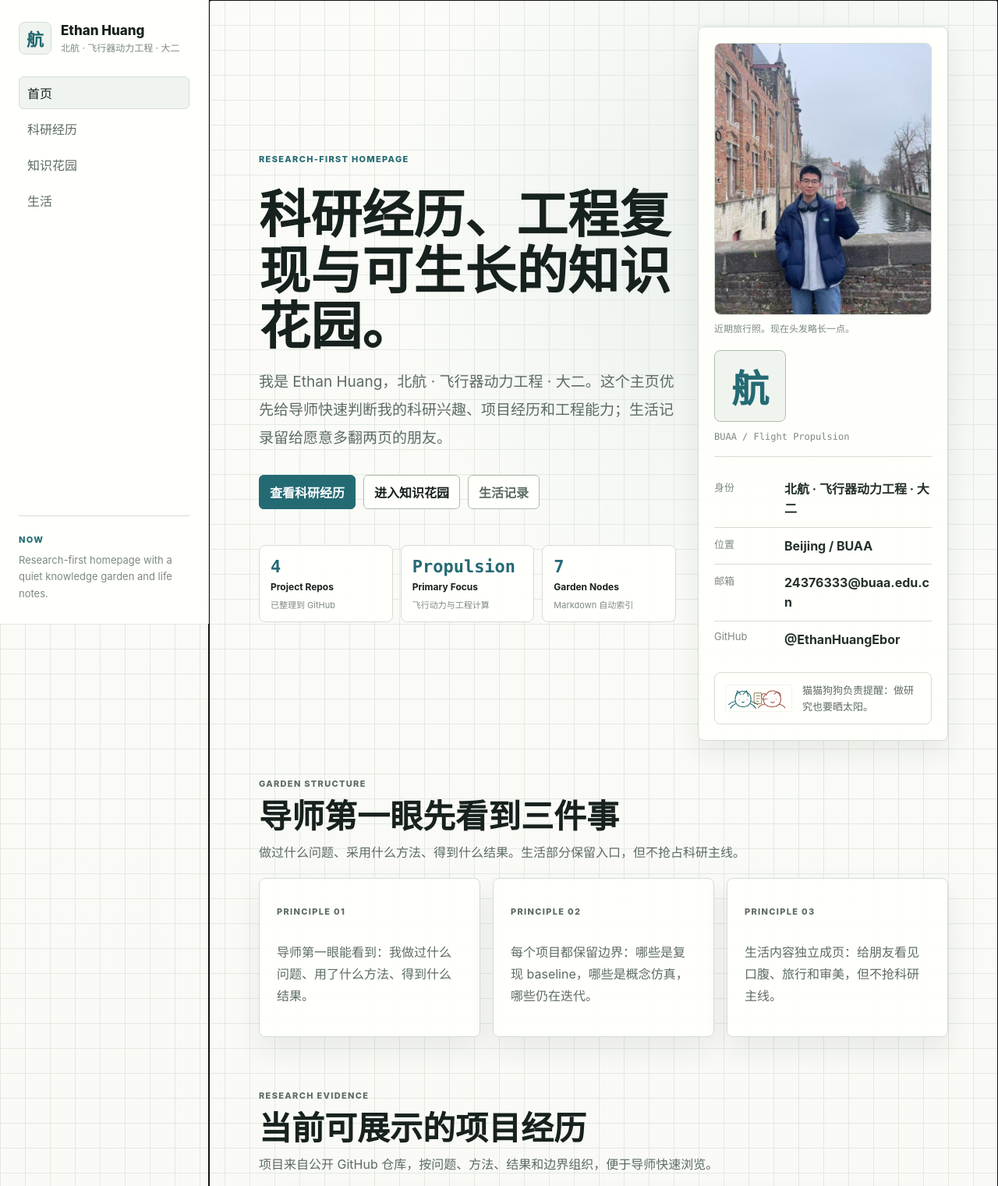
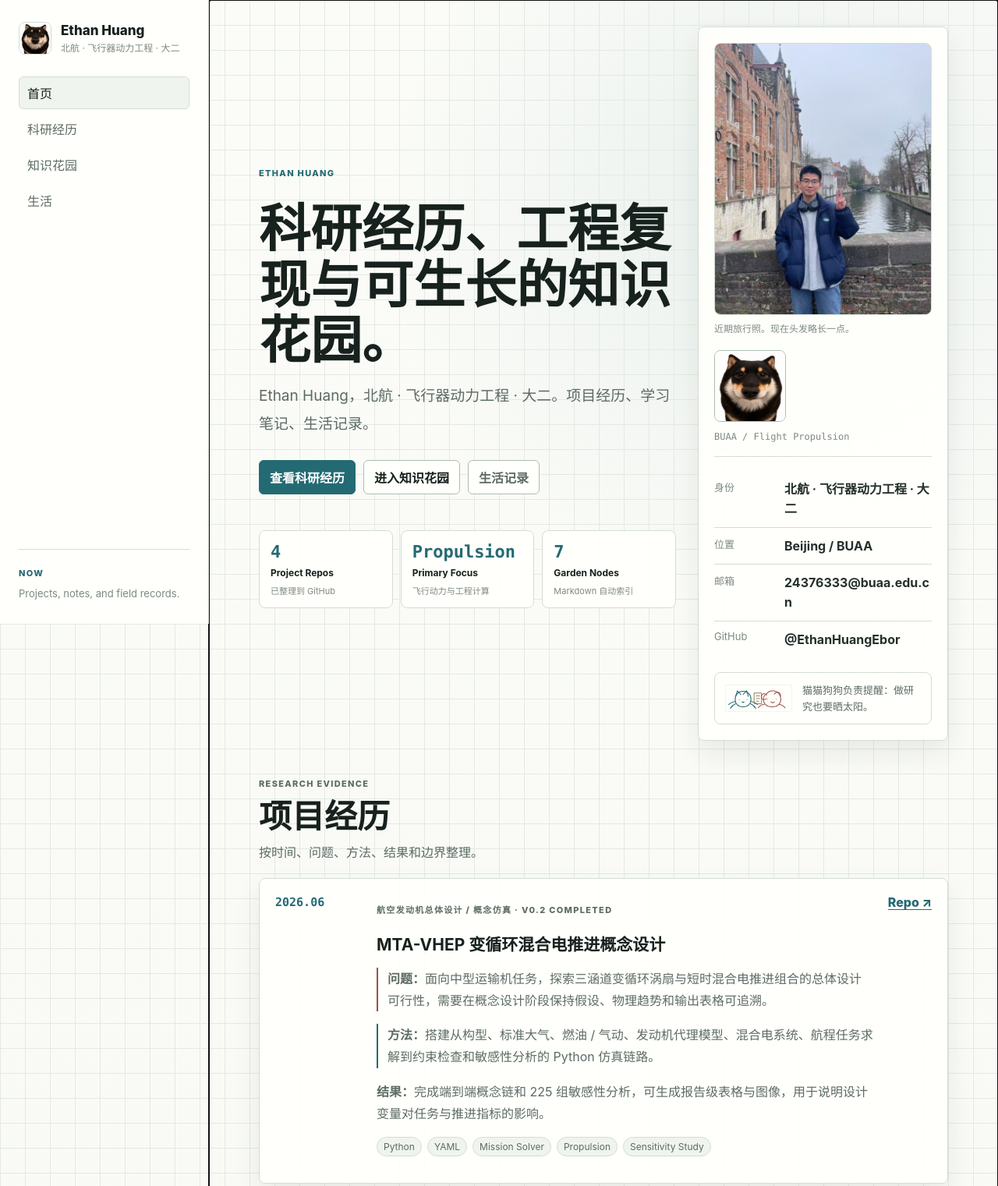
Before and after one commit to EthanHuangEbor/EthanHuangEbor.github.io, a website: page index.html in a window 1280 px wide. Shown: the top 1521 px of the page at 78% size. Drawn offline with Linux system fonts and the light colour scheme.

Commit message:
Clean homepage copy and dog icon

```diff
--- a/assets/css/style.css
+++ b/assets/css/style.css
@@ -113,6 +113,14 @@ code {
   font-weight: 800;
   background: var(--surface-soft);
   border: 1px solid var(--line);
+  overflow: hidden;
+}
+
+.brand-mark img {
+  display: block;
+  width: 100%;
+  height: 100%;
+  object-fit: cover;
 }
 
 .brand strong,
@@ -409,6 +417,14 @@ code {
   font-weight: 900;
   background: var(--surface-soft);
   border: 1px solid var(--line-strong);
+  overflow: hidden;
+}
+
+.sigil-large img {
+  display: block;
+  width: 100%;
+  height: 100%;
+  object-fit: cover;
 }
 
 .profile-list {
--- a/assets/js/app.js
+++ b/assets/js/app.js
@@ -106,7 +106,10 @@ function bindGlobalEvents() {
 function hydrateChrome() {
   const profile = state.site.profile;
   document.title = `${profile.name} · Engineering Garden`;
-  document.getElementById('brandAvatar').textContent = profile.avatarText || '航';
+  const brandAvatar = document.getElementById('brandAvatar');
+  if (brandAvatar) {
+    brandAvatar.innerHTML = `<img src="${escapeAttr(profile.avatarImage || 'assets/img/dog-avatar.png')}" alt="${escapeAttr(profile.avatarAlt || '小狗头像')}" />`;
+  }
   document.getElementById('brandName').textContent = profile.name || 'Ethan Huang';
   document.getElementById('brandTitle').textContent = profile.title || 'BUAA · Propulsion';
 }
@@ -149,7 +152,7 @@ function setActiveNav(route) {
 }
 
 function renderHome() {
-  const { profile, heroStats, principles, projects } = state.site;
+  const { profile, heroStats, projects } = state.site;
   const stats = heroStats.map(stat => ({
     ...stat,
     value: stat.value === 'auto' ? String(state.knowledge.stats.nodes) : stat.value
@@ -163,9 +166,9 @@ function renderHome() {
     <section class="page hero">
       <div class="hero-main">
         <div>
-          <p class="eyebrow">Research-first Homepage</p>
+          <p class="eyebrow">Ethan Huang</p>
           <h1 class="hero-title">科研经历、工程复现与可生长的知识花园。</h1>
-          <p class="hero-subtitle">我是 ${escapeHtml(profile.name)}，${escapeHtml(profile.title)}。这个主页优先给导师快速判断我的科研兴趣、项目经历和工程能力；生活记录留给愿意多翻两页的朋友。</p>
+          <p class="hero-subtitle">${escapeHtml(profile.name)}，${escapeHtml(profile.title)}。项目经历、学习笔记、生活记录。</p>
           <div class="hero-actions">
             <a class="button primary" href="#/cv">查看科研经历</a>
             <a class="button" href="#/knowledge">进入知识花园</a>
@@ -189,7 +192,7 @@ function renderHome() {
           <figcaption>近期旅行照。现在头发略长一点。</figcaption>
         </figure>
         <div class="profile-seal">
-          <div class="sigil-large">${escapeHtml(profile.avatarText || '航')}</div>
+          <div class="sigil-large"><img src="${escapeAttr(profile.avatarImage || 'assets/img/dog-avatar.png')}" alt="${escapeAttr(profile.avatarAlt || '小狗头像')}" /></div>
           <p>BUAA / Flight Propulsion</p>
         </div>
         <div class="profile-list">
@@ -208,25 +211,9 @@ function renderHome() {
     <section class="page section-stack">
       <div class="section-header">
         <div>
-          <p class="eyebrow">Garden Structure</p>
-          <h2>导师第一眼先看到三件事</h2>
-          <p>做过什么问题、采用什么方法、得到什么结果。生活部分保留入口，但不抢占科研主线。</p>
-        </div>
-      </div>
-      <div class="grid-3">
-        ${principles.map((item, index) => `
-          <div class="panel">
-            <p class="card-kicker">Principle ${String(index + 1).padStart(2, '0')}</p>
-            <p>${escapeHtml(item)}</p>
-          </div>
-        `).join('')}
-      </div>
-
-      <div class="section-header">
-        <div>
           <p class="eyebrow">Research Evidence</p>
-          <h2>当前可展示的项目经历</h2>
-          <p>项目来自公开 GitHub 仓库，按问题、方法、结果和边界组织，便于导师快速浏览。</p>
+          <h2>项目经历</h2>
+          <p>按时间、问题、方法、结果和边界整理。</p>
         </div>
       </div>
       <div class="project-grid">
@@ -249,7 +236,6 @@ function renderHome() {
           </a>
         `).join('')}
       </div>
-      <p class="footer-note">生活页现在分成“见天地 / 见众生 / 见自己 / 致谢”：它给朋友看，也给长期记忆留一个不打扰科研主线的位置。</p>
     </section>
   `;
 
@@ -269,7 +255,7 @@ function renderCv() {
         <div>
           <p class="eyebrow">Research Experience</p>
           <h1>科研经历与项目证据</h1>
-          <p>这一页服务导师快速浏览：每个项目都按“问题—方法—结果—边界”组织，仓库链接保留在项目卡片里，避免把站点维护信息放到第一层。</p>
+          <p>每个项目按“时间—问题—方法—结果—边界”组织，仓库链接保留在项目卡片里。</p>
         </div>
         <div class="action-row">
           <a class="button" href="${escapeAttr(profile.github)}" target="_blank" rel="noreferrer">GitHub</a>
@@ -302,7 +288,7 @@ function renderCv() {
       <div class="section-header" style="margin-top: 34px;">
         <div>
           <p class="eyebrow">Projects</p>
-          <h2>公开项目卡片</h2>
+          <h2>项目经历</h2>
         </div>
       </div>
       <div class="project-grid">
@@ -344,7 +330,7 @@ function renderLifeHub() {
         <div>
           <p class="eyebrow">Life Notes</p>
           <h1>生活：见天地，见众生，见自己</h1>
-          <p>这里面向广义朋友。前三个栏目记录旅行所感、人物短记和个人成长；致谢部分留给那些确实值得感谢的好吃的和好喝的。</p>
+          <p>见天地记录旅行所感，见众生记录人物短记，见自己记录个人成长；致谢记录好吃的和好喝的。</p>
         </div>
       </div>
 
@@ -379,7 +365,7 @@ function renderLifeHub() {
         <div class="panel">
           <p class="card-kicker">Thanks</p>
           <h2>致谢</h2>
-          <p>感谢那些让一天变好的味道：好吃的、好喝的、适合被朋友问起的具体地点。</p>
+          <p>好吃的、好喝的、具体地点和当时的味道。</p>
           <div class="field-links">
             <a href="#/eat">好吃的 · ${eatCount}</a>
             <a href="#/drink">好喝的 · ${drinkCount}</a>
--- a/data/site.json
+++ b/data/site.json
@@ -2,11 +2,13 @@
   "profile": {
     "name": "Ethan Huang",
     "handle": "@EthanHuangEbor",
-    "avatarText": "航",
+    "avatarText": "",
+    "avatarImage": "assets/img/dog-avatar.png",
+    "avatarAlt": "小狗头像",
     "photo": "assets/img/profile-bruges.jpg",
     "photoAlt": "Ethan Huang 在布鲁日河边的照片",
     "title": "北航 · 飞行器动力工程 · 大二",
-    "tagline": "科研经历优先呈现，知识花园长期生长，生活记录给朋友慢慢翻。",
+    "tagline": "项目经历、学习笔记、生活记录。",
     "location": "Beijing / BUAA",
     "email": "24376333@buaa.edu.cn",
     "github": "https://github.com/EthanHuangEbor",
@@ -31,11 +33,7 @@
       "hint": "Markdown 自动索引"
     }
   ],
-  "principles": [
-    "导师第一眼能看到：我做过什么问题、用了什么方法、得到什么结果。",
-    "每个项目都保留边界：哪些是复现 baseline，哪些是概念仿真，哪些仍在迭代。",
-    "生活内容独立成页：给朋友看见口腹、旅行和审美，但不抢科研主线。"
-  ],
+  "principles": [],
   "skills": [
     {
       "group": "工程与科研",
@@ -142,7 +140,7 @@
   "candidateSections": [
     {
       "title": "科研经历",
-      "reason": "导师需要先看到清楚的问题、方法、结果和项目边界。",
+      "reason": "记录清楚的问题、方法、结果和项目边界。",
       "implementation": "继续把 GitHub 仓库、README、实验图表和复盘文字互相连接。"
     },
     {
@@ -167,7 +165,7 @@
     },
     {
       "title": "致谢",
-      "reason": "朋友访问时可以看到更具体、更有人味的吃喝记录。",
+      "reason": "保存具体的吃喝记录。",
       "implementation": "分成好吃的和好喝的，记录地点、风味、价格和复访意愿。"
     }
   ],
@@ -189,7 +187,7 @@
     },
     {
       "stage": "04 Publish",
-      "title": "按周公开一小批可展示内容",
+      "title": "按周整理一小批正式内容",
       "detail": "每周挑 1-3 张最清楚的卡片发布到主页：删掉私密过程，保留问题、方法、结论和可复用代码/图表。"
     }
   ],
@@ -207,7 +205,7 @@
     {
       "time": "2026 Summer",
       "title": "整理航发概念设计与公开主页",
-      "detail": "把变循环混合电推进概念设计、知识花园和个人项目卡片合并成可展示的公开主页。"
+      "detail": "把变循环混合电推进概念设计、知识花园和个人项目卡片合并成公开主页。"
     }
   ]
 }
--- a/index.html
+++ b/index.html
@@ -5,13 +5,13 @@
   <meta name="viewport" content="width=device-width, initial-scale=1" />
   <meta name="description" content="Ethan Huang 的个人主页：科研经历、工程项目、知识花园与生活记录。" />
   <title>Ethan Huang · Engineering Garden</title>
-  <link rel="icon" href="assets/img/sigil.svg" type="image/svg+xml" />
+  <link rel="icon" href="assets/img/dog-avatar.png" type="image/png" />
   <link rel="stylesheet" href="assets/css/style.css" />
 </head>
 <body>
   <aside class="sidebar" aria-label="主导航">
     <a class="brand" href="#/home" aria-label="回到首页">
-      <span class="brand-mark" id="brandAvatar">航</span>
+      <span class="brand-mark" id="brandAvatar"><img src="assets/img/dog-avatar.png" alt="小狗头像" /></span>
       <span>
         <strong id="brandName">Ethan Huang</strong>
         <small id="brandTitle">BUAA · Propulsion</small>
@@ -27,12 +27,12 @@
 
     <div class="sidebar-note">
       <span class="note-kicker">Now</span>
-      <p>Research-first homepage with a quiet knowledge garden and life notes.</p>
+      <p>Projects, notes, and field records.</p>
     </div>
   </aside>
 
   <header class="mobile-bar">
-    <a class="mobile-brand" href="#/home"><span class="brand-mark">航</span><strong>Ethan Huang</strong></a>
+    <a class="mobile-brand" href="#/home"><span class="brand-mark"><img src="assets/img/dog-avatar.png" alt="小狗头像" /></span><strong>Ethan Huang</strong></a>
     <button class="menu-button" id="menuButton" aria-expanded="false" aria-controls="mainNav">目录</button>
     <nav class="mobile-nav" aria-label="移动端导航">
       <a href="#/home">首页</a>
```
Also changed, not shown: assets/img/dog-avatar.png (added).
